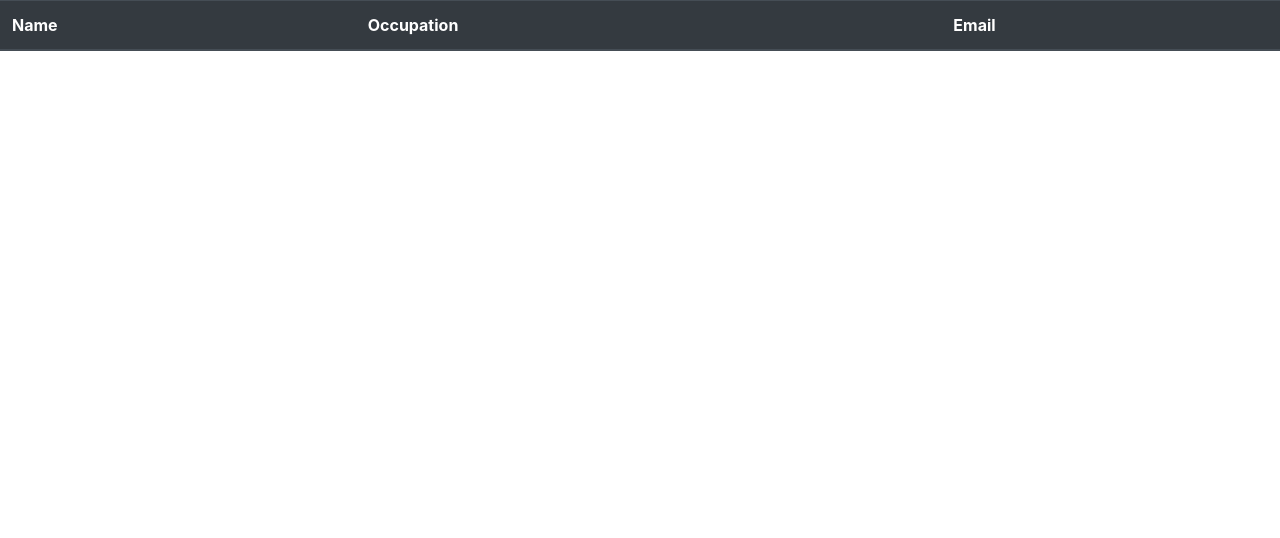
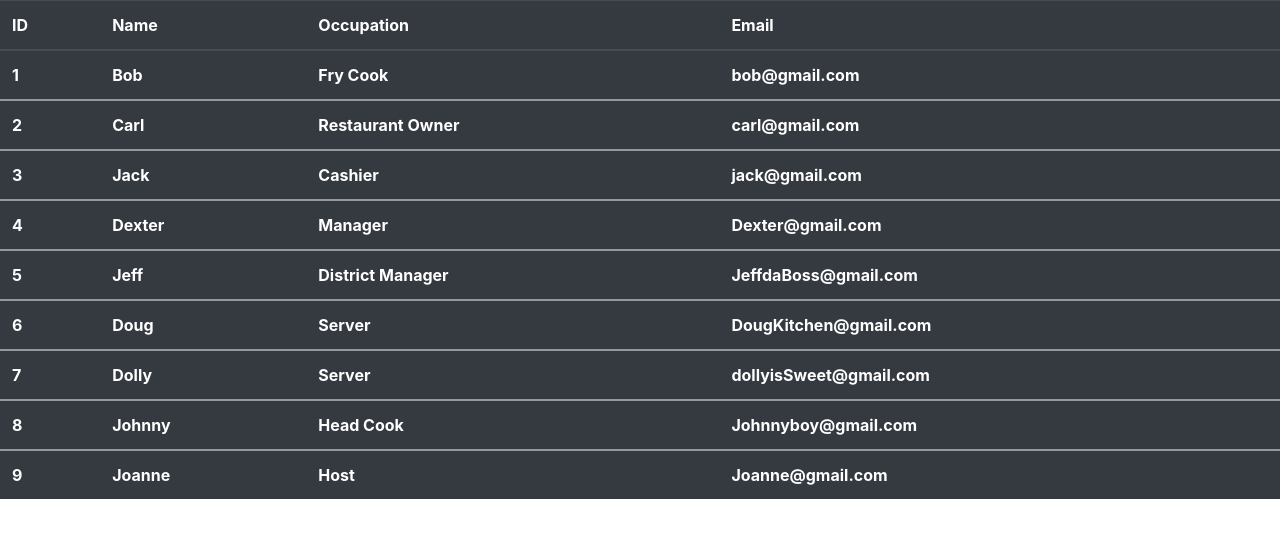
Before and after one commit to Moon-Ingenium/Employee-Directory, a React (Create React App) app in the folder employee-directory/: page / in a window 1280 px wide. Shown: the top 538 px of the page. Built offline with nearby package versions, Linux system fonts and the light colour scheme.

Commit message:
table functioning

```diff
--- a/employee-directory/src/App.js
+++ b/employee-directory/src/App.js
@@ -20,11 +20,11 @@ class App extends Component {
       <Table>
         {this.state.employees.map(employee => (
           <Row
+
             id={employee.id}
-            key={employee.id}
             name={employee.name}
             occupation={employee.occupation}
-            location={employee.location}
+            location={employee.email}
               />
          ))}
 
--- a/employee-directory/src/components/Row.js
+++ b/employee-directory/src/components/Row.js
@@ -1,13 +1,13 @@
 import React from "react";
 
 function Row(props) {
+    console.log(props)
     return (
         <tbody>
 
             <tr>
             <th scope="row">{props.id}</th>
-            <th scope="row">{props.id}</th>
-            <th scope="row">{props.name}</th>
+           <th scope="row">{props.name}</th>
             <th scope="row">{props.occupation}</th>
             <th scope="row">{props.location}</th>
             </tr>
--- a/employee-directory/src/components/Table.js
+++ b/employee-directory/src/components/Table.js
@@ -1,17 +1,19 @@
 import React from "react";
-import Row from "./Row";
 
 function Table(props) {
     return (
         <table className="table table-dark">
             <thead>
+
                 <tr>
+                    <th scope ="col">ID</th>
                     <th scope="col">Name</th>
                     <th scope="col">Occupation</th>
                     <th scope="col">Email</th>
+
                 </tr>
             </thead>
-
+                {props.children}
         </table>
     );
 }
--- a/employee-directory/src/employees.json
+++ b/employee-directory/src/employees.json
@@ -3,54 +3,54 @@
     "id": 1,
     "name": "Bob",
     "occupation": "Fry Cook",
-    "email": "Seatle"
+    "email": "bob@gmail.com"
   },
   {
     "id": 2,
     "name": "Carl",
     "occupation": "Restaurant Owner",
-    "email": "Portland"
+    "email": "carl@gmail.com"
   },
   {
     "id": 3,
     "name": "Jack",
     "occupation": "Cashier",
-    "email": "Setale"
+    "email": "jack@gmail.com"
   },
   {
     "id": 4,
     "name": "Dexter",
     "occupation": "Manager",
-    "email": "Seatle"
+    "email": "Dexter@gmail.com"
   },
   {
     "id": 5,
     "name": "Jeff",
     "occupation": "District Manager",
-    "email": "Portland"
+    "email": "JeffdaBoss@gmail.com"
   },
   {
     "id": 6,
     "name": "Doug",
     "occupation": "Server",
-    "email": "Seatle"
+    "email": "DougKitchen@gmail.com"
   },
   {
     "id": 7,
     "name": "Dolly",
     "occupation": "Server",
-    "email": "Seatle"
+    "email": "dollyisSweet@gmail.com"
   },
   {
     "id": 8,
     "name": "Johnny",
     "occupation": "Head Cook",
-    "email": "Seatle"
+    "email": "Johnnyboy@gmail.com"
   },
   {
     "id": 9,
     "name": "Joanne",
     "occupation": "Host",
-    "email": "Seatle"
+    "email": "Joanne@gmail.com"
   }
 ]
```
